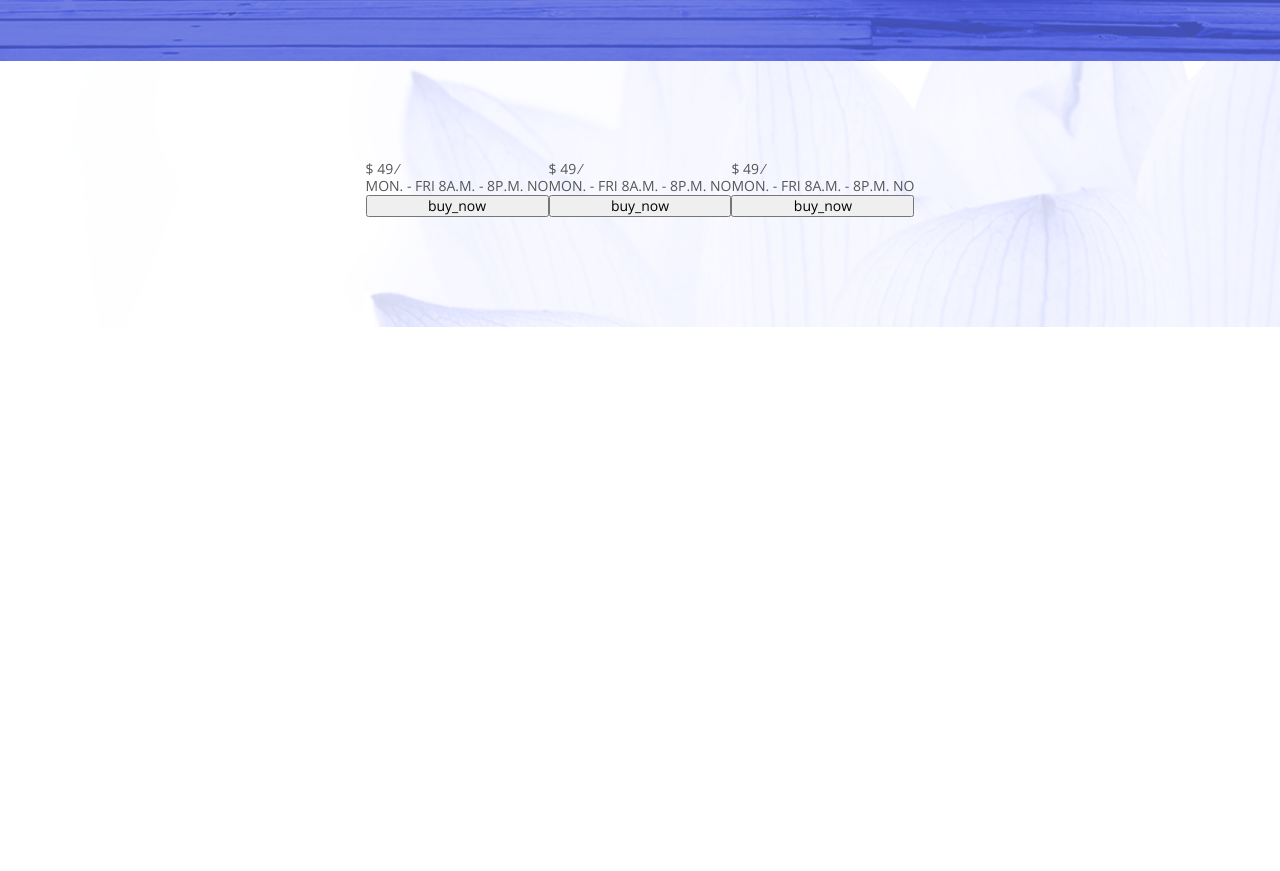
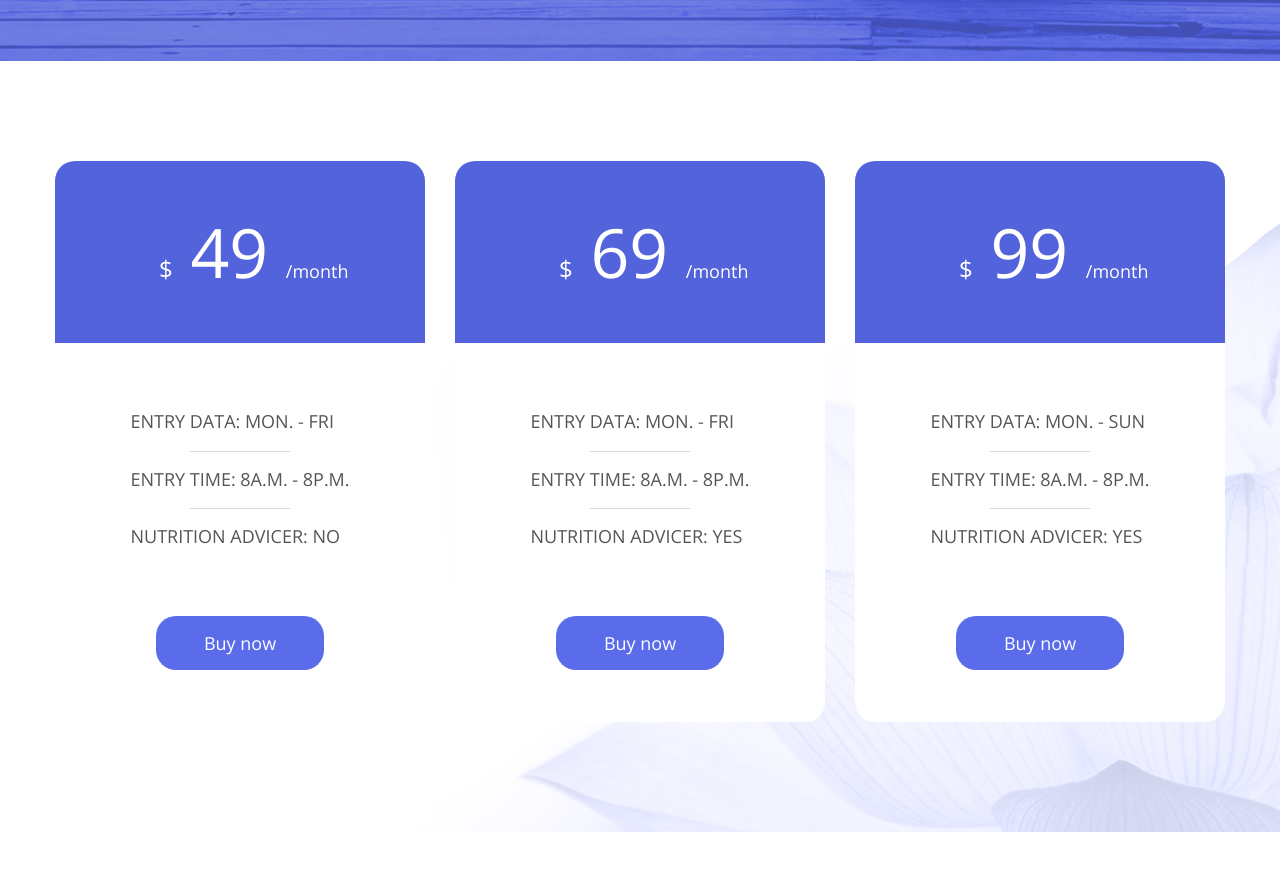
Before and after one commit to M1r0H/Modul, a plain HTML site: page index.html in a window 1280 px wide. Shown: the part 3367-4238 px from the top of the page. Before the commit the page ends 3694 px from the top, so only its background shows below. Drawn offline with nearby package versions, Linux system fonts and the light colour scheme; files whose address does not match are found by name.

Commit message:
Доделал карточки продажи

```diff
--- a/assets/css/style.css
+++ b/assets/css/style.css
@@ -457,7 +457,6 @@ h1{
 	font-size: 18px;
 	margin: 0 auto 30px auto;
 	color: #ffffff;
-	display: block;
 	vertical-align: top;
 }
 
@@ -469,23 +468,104 @@ h1{
 
 /*--------------- PAY ---------------*/
 
-.pay{
-	margin: 0 auto;
+.wrapper_pay{
+	margin: 0 auto 100px;
+	background-position: right -80% bottom 0;
+	position: relative;
+	background-repeat: no-repeat;
+	max-width: 1400px;
 }
 
 .cards{
 	display: flex;
 	justify-content: center;
-	padding: 100px 115px 110px;
+	padding: 100px 0 110px;
+	margin: 0 auto;
+	max-width: 1200px;
 }
 
 .pay_card{
 	display: flex;
 	flex-direction: column;
-
+	font-size: 25px;
+	flex-basis: 370px;
+	margin-right: 30px;
+	border-radius: 20px;
+	background-color: #fff;
 }
 
+.pay_card:last-child{
+	margin-right: 0;
+}
 
+.pay_card_title{
+	border-radius: 20px 20px 0 0;
+	background-color: #5363db;
+	padding: 50px 70px 50px 104px;
+}
+
+.pay_card_content{
+	text-align: justify;
+	margin: 50px auto 50px;
+	font-size: 18px;
+}
+
+.cost{
+	color: #ffffff;
+	font-size: 68px;
+}
+
+.cost::before{
+	content: '\0024';
+	font-size: 24px;
+}
+
+.cost::after{
+	content: '\002Fmonth';
+	font-size: 18px;
+}
+
+.pay_card_content{
+	display: flex;
+	flex-direction: column;
+	justify-content: center;
+}
+
+.pay_card_content p{
+	position: relative;
+}
+
+.entry::after{
+	position:absolute;
+	left: 0;
+	bottom: -19px;
+	right: 0;
+	margin: auto;
+	width: 100px;
+	border-bottom: 1px solid #d7d7d7;
+	content:"";
+}
+
+.entry:last-child::after{
+	content: '';
+	border-bottom: none;
+}
+
+.buy_now{
+	background-color: #5b6ceb;
+	border: none;
+	border-radius: 20px;
+	max-width: 170px;
+	text-align: center;
+	margin: 0 auto 52px;
+	padding: 0;
+}
+
+.button{
+	color: #ffffff;
+	font-size: 18px;
+	margin: 17px 48px;
+}
 
 /*--------------- FOOTER ---------------*/
 
--- a/index.html
+++ b/index.html
@@ -294,45 +294,45 @@
                     </div>
                 </div>
                                 <!-- PAY -->
-                <div class="wrapper pay" style="background-image: url('assets/img/bg-03.jpg')">
+                <div class="wrapper_pay" style="background-image: url('assets/img/bg-03.jpg')">
                     <div class="cards">
                         <div class="pay_card">
                             <div class="pay_card_title">
-                                <span class="cost"> &#x24 49 &#8260  </span>
+                                <span class="cost"> 49 </span>
                             </div>
                             <div class="pay_card_content">
-                                <span class="entry_data">MON. - FRI</span>
-                                <span class="entry_time">8A.M. - 8P.M.</span>
-                                <span class="entry_nutrition">NO</span>
+                                <p class="entry">ENTRY DATA: MON. - FRI</p>
+                                <p class="entry">ENTRY TIME: 8A.M. - 8P.M.</p>
+                                <p class="entry">NUTRITION ADVICER: NO</p>
                             </div>
                             <button class="buy_now">
-                                <span class="button">buy_now</span>
+                                <p class="button">Buy now</p>
                             </button>
                         </div>
                         <div class="pay_card">
                             <div class="pay_card_title">
-                                <span class="cost"> &#x24 49 &#8260  </span>
+                                <span class="cost"> 69 </span>
                             </div>
                             <div class="pay_card_content">
-                                <span class="entry_data">MON. - FRI</span>
-                                <span class="entry_time">8A.M. - 8P.M.</span>
-                                <span class="entry_nutrition">NO</span>
+                                <p class="entry">ENTRY DATA: MON. - FRI</p>
+                                <p class="entry">ENTRY TIME: 8A.M. - 8P.M.</p>
+                                <p class="entry">NUTRITION ADVICER: YES</p>
                             </div>
                             <button class="buy_now">
-                                <span class="button">buy_now</span>
+                                <p class="button">Buy now</p>
                             </button>
                         </div>
                         <div class="pay_card">
                             <div class="pay_card_title">
-                                <span class="cost"> &#x24 49 &#8260  </span>
+                                <span class="cost"> 99 </span>
                             </div>
                             <div class="pay_card_content">
-                                <span class="entry_data">MON. - FRI</span>
-                                <span class="entry_time">8A.M. - 8P.M.</span>
-                                <span class="entry_nutrition">NO</span>
+                                <p class="entry">ENTRY DATA: MON. - SUN</p>
+                                <p class="entry">ENTRY TIME: 8A.M. - 8P.M.</p>
+                                <p class="entry">NUTRITION ADVICER: YES</p>
                             </div>
                             <button class="buy_now">
-                                <span class="button">buy_now</span>
+                                <p class="button">Buy now</p>
                             </button>
                         </div>
                     </div>
```
